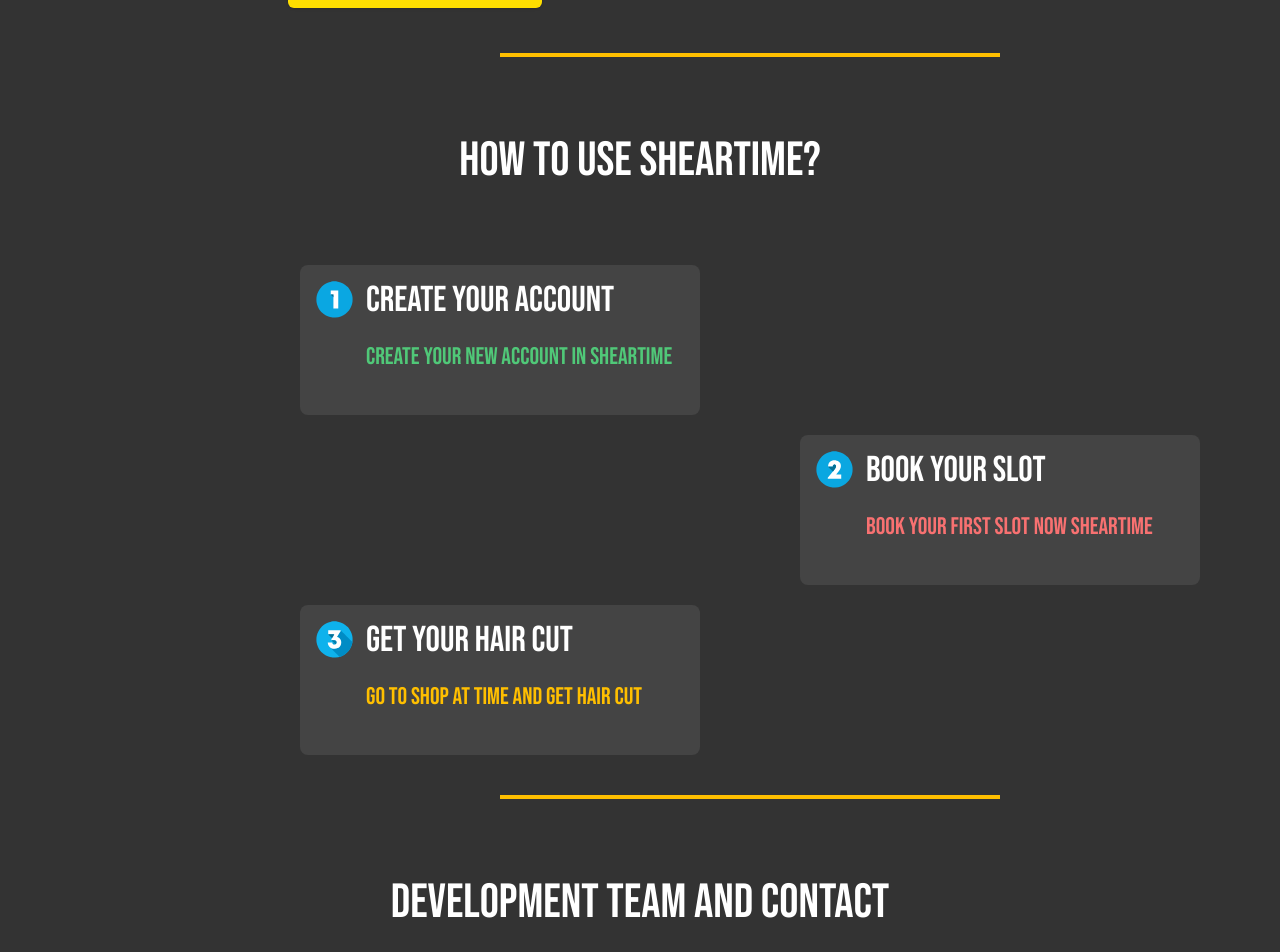
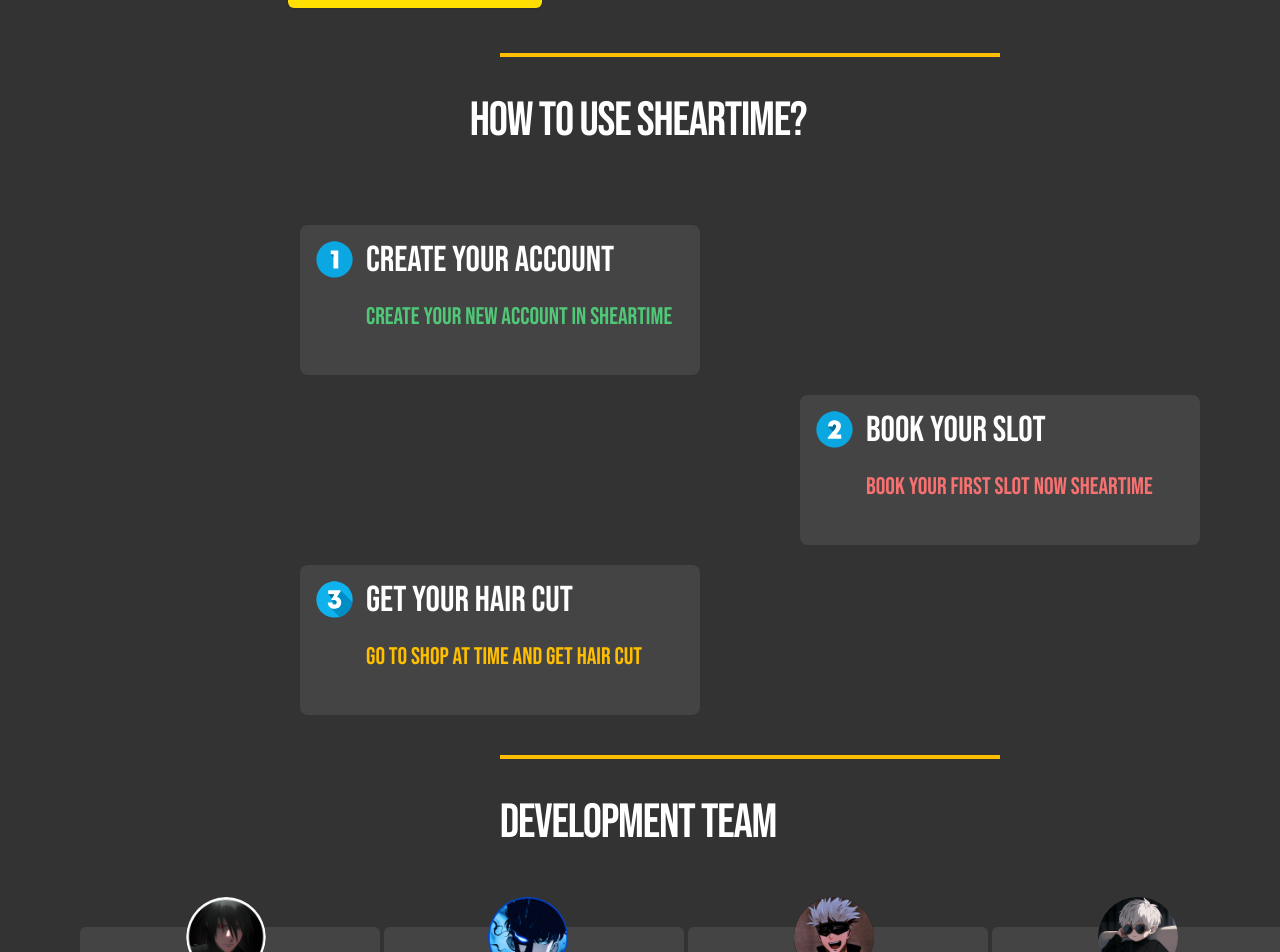
Before and after one commit to NAVIN0507/sheartime, a Next.js app: page / in a window 1280 px wide. Shown: the part 660-1612 px from the top of the page. Built offline with nearby package versions, Linux system fonts and the light colour scheme.

Commit message:
Added Some modification in design in welcome page

```diff
--- a/app/page.tsx
+++ b/app/page.tsx
@@ -6,6 +6,7 @@ import Testimonial from "@/components/Testimonial";
 import { cn } from "@/lib/utils";
 import Image from "next/image";
 import { developers } from "@/constants";
+import Typewriter from "@/components/fancy/typewriter";
 export default function Home() {
 
   return (
@@ -20,8 +21,21 @@ export default function Home() {
       </div>
      <div className="line" />
      <section id="guide">
-     <div className="items-center text-center ">
-      <h1 className="guide-title">How to use ShearTime?</h1>
+     <div className="items-center text-center mt-10">
+      <Typewriter
+      text={[
+        "How to use ShearTime?",
+        "How to use ShearTime?",
+        "How to use ShearTime?",
+        "How to use ShearTime?",
+      ]}
+      speed={70}
+          className="guide-title"
+          waitTime={1500}
+          deleteSpeed={40}
+          cursorChar={""}
+      />
+
       </div>
       <div className="grid grid-rows-1">
         <Guidecard imageUrl="/icons/1.svg" title="Create your Account" des="Create your new account in ShearTime" className="text-green-1 ml-[300px] mt-20 "/>
@@ -32,8 +46,20 @@ export default function Home() {
       <div className="line" />
       <div>
         <section id="contact">
-        <div className="items-center text-center">
-        <h1 className={cn("guide-title max-lg:hidden")}>Development Team and Contact</h1>
+        <div className="items-center text-center mt-10">
+        <Typewriter
+      text={[
+        "Development Team and Contact",
+        "Development Team and Contact",
+        "Development Team and Contact",
+        "Development Team and Contact",
+      ]}
+      speed={70}
+          className="guide-title"
+          waitTime={1500}
+          deleteSpeed={40}
+          cursorChar={""}
+      />
         </div>
         <div className=" grid grid-cols-4 gap-4 items-center ml-20 mt-20 mb-10">
           {developers.map((dev)=>( <Testimonial name={dev.name} image={dev.image} role={dev.role} key={dev.name}/>))}
```
